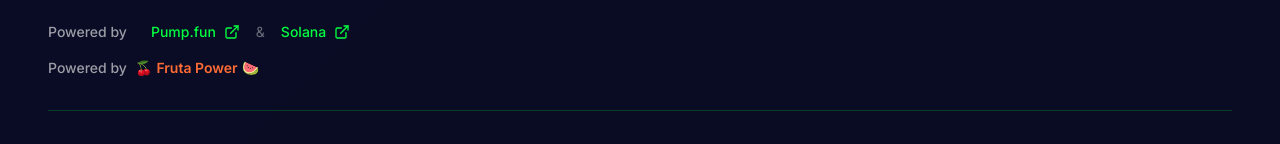
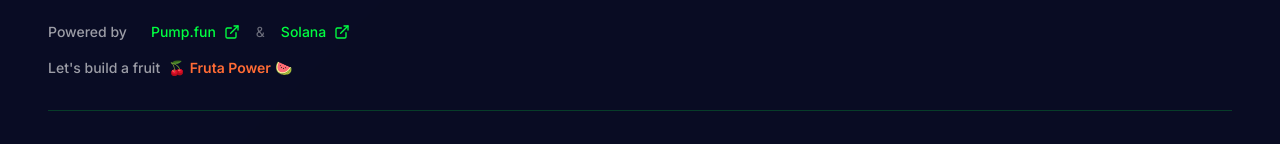
Before and after one commit to Vaios0x/LatamCoins, a Next.js app: page / in a window 1280 px wide. Shown: the part 3105-3249 px from the top of the page. Built offline with nearby package versions, Linux system fonts and the light colour scheme; no server answers.

Commit message:
feat: Actualizar texto del footer a 'Let's build a fruit'
- Cambiar 'Powered by' por 'Let's build a fruit' antes de Fruta Power
- Mantener emojis de cereza 🍒 y sandía 🍉
- Conservar color naranja (#ff6b35) para la marca Fruta Power
- Mejorar el mensaje motivacional del footer

```diff
--- a/src/components/layout/Footer.tsx
+++ b/src/components/layout/Footer.tsx
@@ -80,7 +80,7 @@
 
             {/* Fruta Power */}
             <div className="mt-4 flex items-center space-x-2 text-sm text-white/60">
-              <span className="font-medium">Powered by</span>
+              <span className="font-medium">Let's build a fruit</span>
               <span className="text-[#ff6b35] font-semibold flex items-center space-x-1">
                 <span>🍒</span>
                 <span>Fruta Power</span>
```
